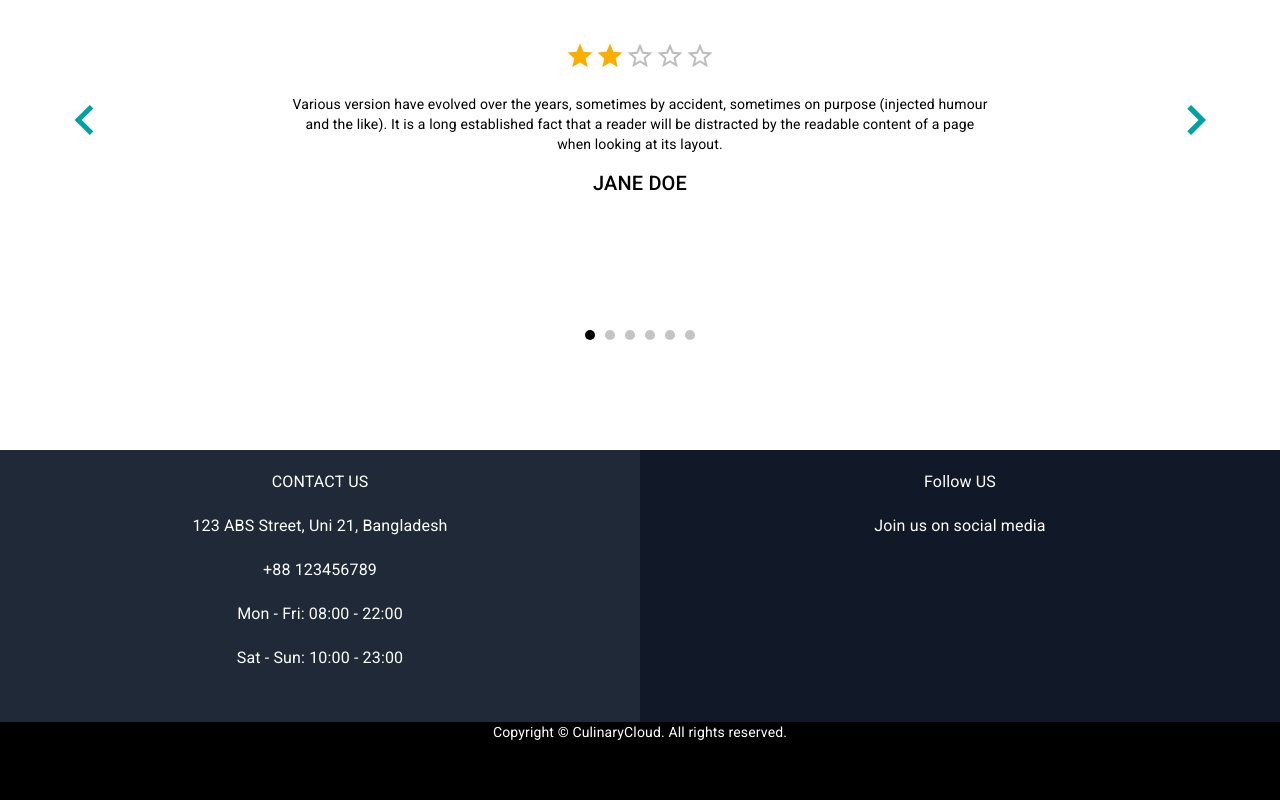
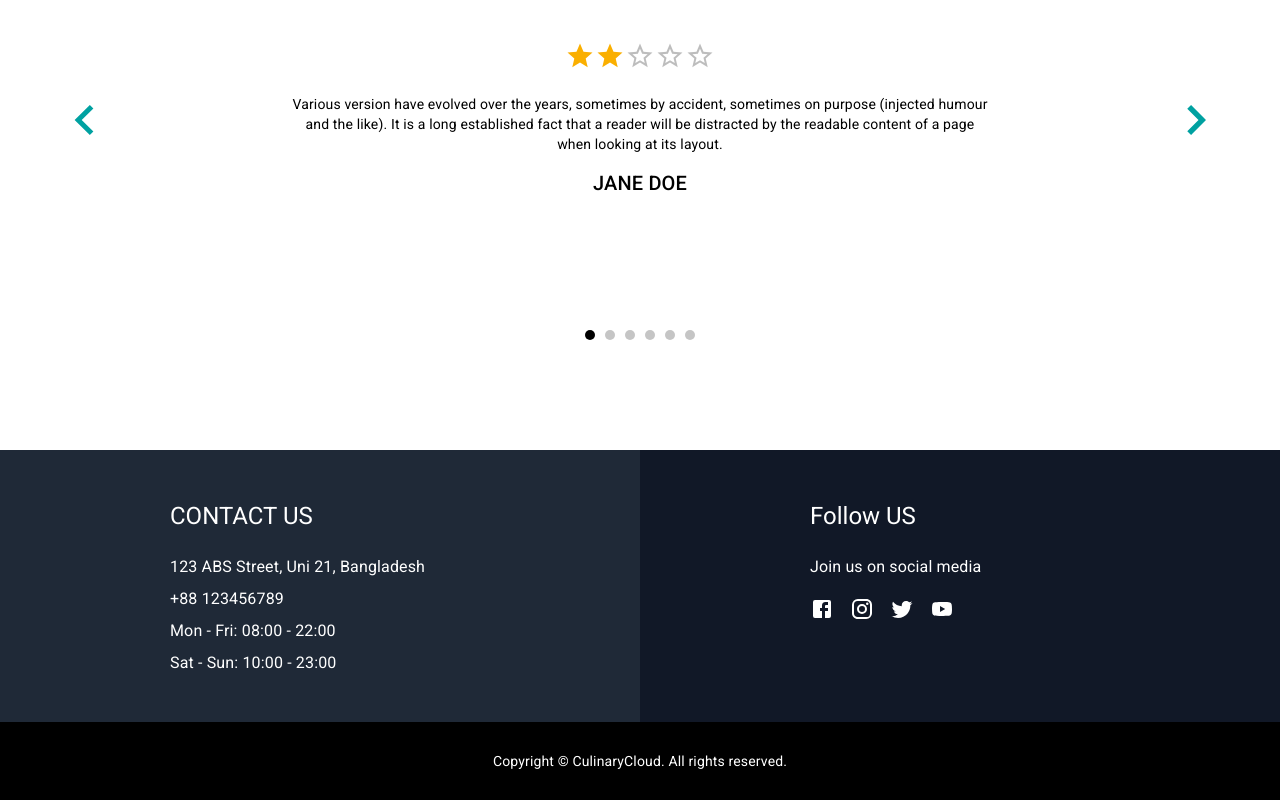
Before and after one commit to hasanhridoy01/NewRoz-Bistro-boss-apps, a React (Vite) app: page / in a window 1280 px wide. Shown: the part 4114-4914 px from the top of the page. Built offline with nearby package versions, Linux system fonts and the light colour scheme; no server answers.

Commit message:
home page all requirement done

```diff
--- a/src/Pages/Shared/Footer/Footer.jsx
+++ b/src/Pages/Shared/Footer/Footer.jsx
@@ -1,23 +1,92 @@
-import { Container, Grid, Typography } from "@mui/material";
+import { Container, Grid, Stack, Typography } from "@mui/material";
+import FacebookIcon from "@mui/icons-material/Facebook";
+import InstagramIcon from "@mui/icons-material/Instagram";
+import TwitterIcon from "@mui/icons-material/Twitter";
+import YouTubeIcon from '@mui/icons-material/YouTube';
 
 const Footer = () => {
   return (
-        <div style={{ height: '350px', width: '100%' }}>
-            <Grid container alignItems={'center'} justifyContent={'center'}>
-                <Grid item lg={6} md={6} sm={12} xs={12} style={{ backgroundColor: '#1f2937', height: '272px', width: '100%' }}>
-                    <Typography sx={{ color: 'white', textAlign: 'center', alignItems: 'center', marginTop: '20px' }}>CONTACT US</Typography>
-                    <Typography sx={{ color: 'white', textAlign: 'center', alignItems: 'center', marginTop: '20px' }}>123 ABS Street, Uni 21, Bangladesh</Typography>
-                    <Typography sx={{ color: 'white', textAlign: 'center', alignItems: 'center', marginTop: '20px' }}>+88 123456789</Typography>
-                    <Typography sx={{ color: 'white', textAlign: 'center', alignItems: 'center', marginTop: '20px' }}>Mon - Fri: 08:00 - 22:00</Typography>
-                    <Typography sx={{ color: 'white', textAlign: 'center', alignItems: 'center', marginTop: '20px' }}>Sat - Sun: 10:00 - 23:00</Typography>
+    <div style={{ height: "350px", width: "100%" }}>
+      <Grid container alignItems={"center"} justifyContent={"center"}>
+        <Grid
+          item
+          lg={6}
+          md={6}
+          sm={12}
+          xs={12}
+          style={{ backgroundColor: "#1f2937", height: "272px", width: "100%" }}
+        >
+          <div className="" style={{ width: "300px", margin: "auto" }}>
+            <Typography sx={{ color: "white", marginTop: "50px" }} variant="h5">
+              CONTACT US
+            </Typography>
+            <Typography
+              sx={{
+                color: "white",
+                marginTop: "23px",
+              }}
+            >
+              123 ABS Street, Uni 21, Bangladesh
+            </Typography>
+            <Typography sx={{ color: "white", marginTop: "8px" }}>
+              +88 123456789
+            </Typography>
+            <Typography sx={{ color: "white", marginTop: "8px" }}>
+              Mon - Fri: 08:00 - 22:00
+            </Typography>
+            <Typography sx={{ color: "white", marginTop: "8px" }}>
+              Sat - Sun: 10:00 - 23:00
+            </Typography>
+          </div>
         </Grid>
-                <Grid item lg={6} md={6} sm={12} xs={12} style={{ backgroundColor: '#111827', height: '272px', width: '100%' }}>
-                    <Typography sx={{ color: 'white', textAlign: 'center', alignItems: 'center', marginTop: '20px' }}>Follow US</Typography>
-                    <Typography sx={{ color: 'white', textAlign: 'center', alignItems: 'center', marginTop: '20px' }}>Join us on social media</Typography>
+        <Grid
+          item
+          lg={6}
+          md={6}
+          sm={12}
+          xs={12}
+          style={{ backgroundColor: "#111827", height: "272px", width: "100%" }}
+        >
+          <div className="" style={{ width: "300px", margin: "auto" }}>
+            <Typography
+              sx={{
+                color: "white",
+                marginTop: "50px",
+              }}
+              variant="h5"
+            >
+              Follow US
+            </Typography>
+            <Typography
+              sx={{
+                color: "white",
+                marginTop: "23px",
+              }}
+            >
+              Join us on social media
+            </Typography>
+            <Stack spacing={2} direction={'row'} style={{ marginTop: '18px' }}>
+              <FacebookIcon style={{ color: '#fff' }} />
+              <InstagramIcon style={{ color: '#fff' }} />
+              <TwitterIcon style={{ color: '#fff' }} />
+              <YouTubeIcon style={{ color: '#fff' }} />
+            </Stack>
+          </div>
         </Grid>
       </Grid>
-            <div className="" style={{ height: '78px', backgroundColor: '#000',}}>
-                <Typography variant="body2" sx={{ color: '#fff', textAlign: 'center' }}>Copyright © CulinaryCloud. All rights reserved.</Typography>
+      <div
+        className=""
+        style={{
+          height: "78px",
+          backgroundColor: "#000",
+          display: 'flex',
+          alignItems: 'center',
+          justifyContent: 'center'
+        }}
+      >
+        <Typography variant="body2" sx={{ color: "#fff", }}>
+          Copyright © CulinaryCloud. All rights reserved.
+        </Typography>
       </div>
     </div>
   );
```
Lines whose indentation alone changed are shown as unchanged.
